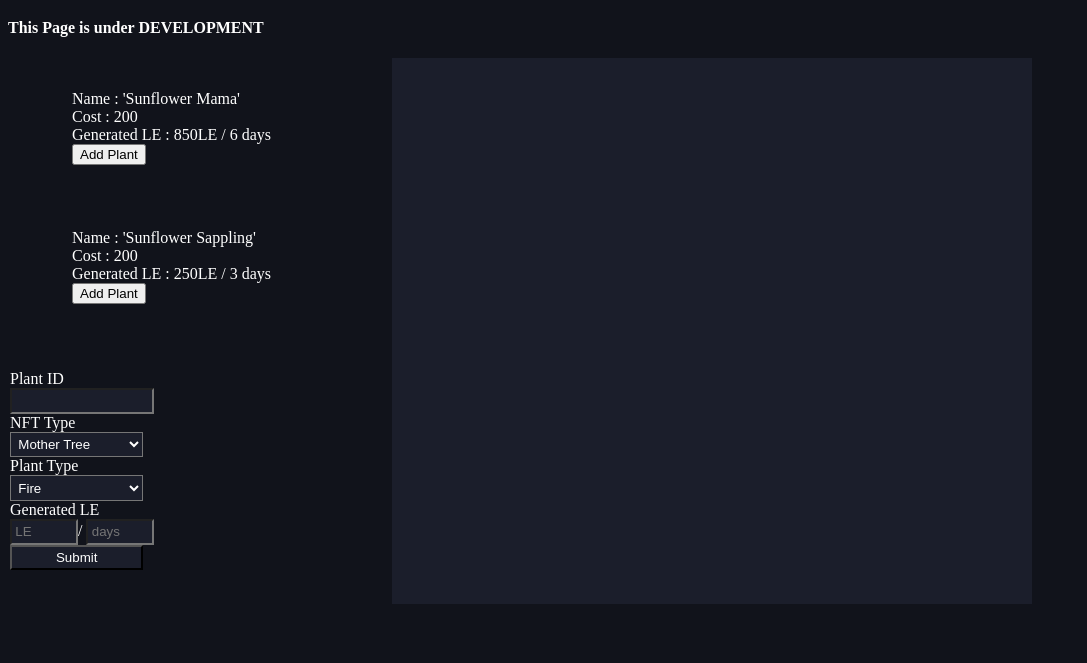
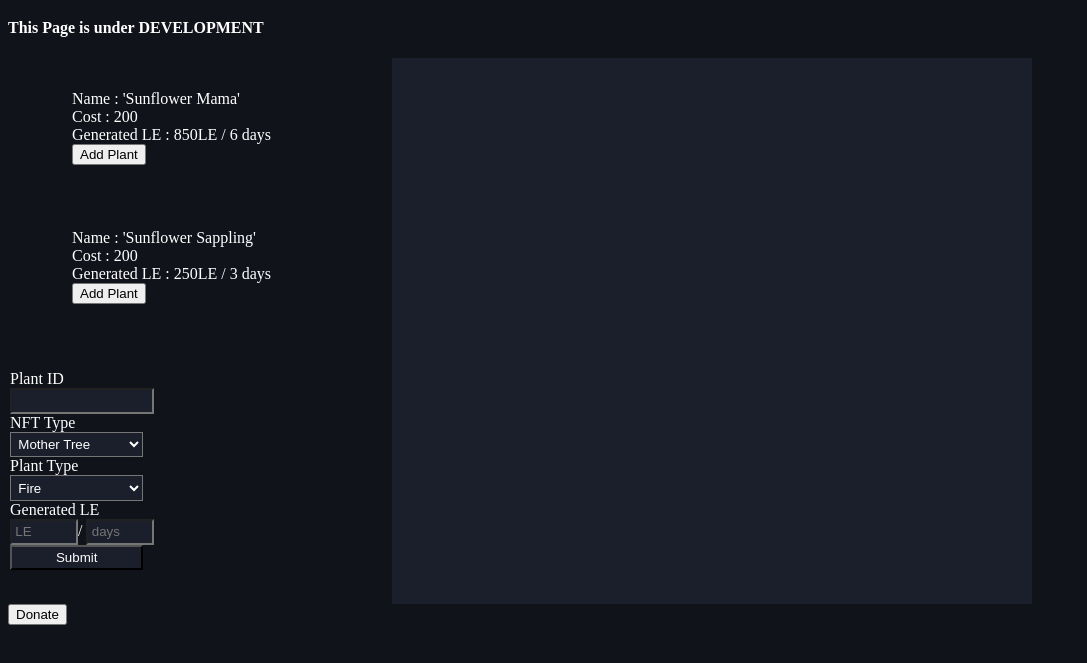
Before and after one commit to degie21/PVU-Earnings.github.io, a plain HTML site: page index.html in a window 1280 px wide. Shown: the part 61-724 px from the top of the page, without its empty margins (0-1087 px from the left). Drawn offline with Linux system fonts and the light colour scheme.

Commit message:
v0.2 24/10/21

```diff
--- a/index.html
+++ b/index.html
@@ -64,7 +64,7 @@
         </div>
     </div>
     <div class="footer">
-        <!-- <button id="btnDonate">Donate</button> -->
+        <button id="btnDonate">Donate</button>
         <div class="donatepopup" id="donatepopup">
             <div class="modal">
                 <span class="donateclosebtn">&times;</span>
```
